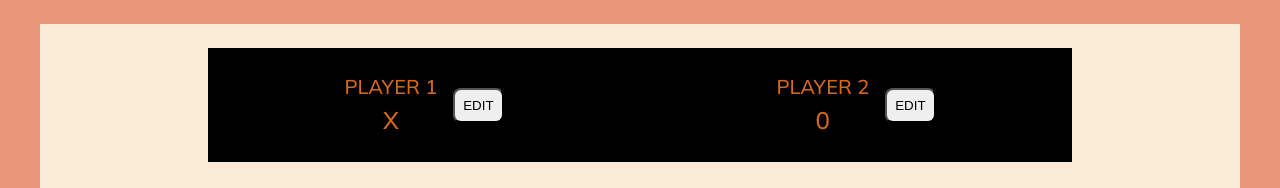
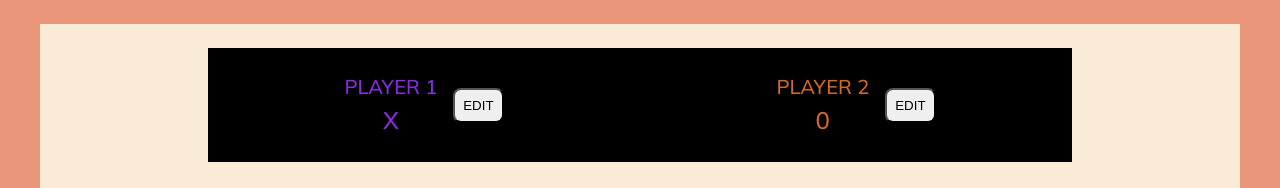
Before and after one commit to PVinaches/TicTacToe_ReactPractice, a React (Vite) app in the folder tic-tac-toe/: page / in a window 1280 px wide. Shown: the top 188 px of the page. Built offline with nearby package versions, Linux system fonts and the light colour scheme.

Commit message:
feat: start game

```diff
--- a/tic-tac-toe/src/App.jsx
+++ b/tic-tac-toe/src/App.jsx
@@ -1,18 +1,25 @@
+import { useState } from 'react';
+import Player from './components/Player';
+import GameBoard from './components/GameBoard'
 import './App.css';
 
-import Player from './components/Player';
-import GameBoard from './components/GameBoard';
+function App() {
 
-function App() {
+  const [activePlayer, setActivePlayer] = useState("X");
+
+  function handlePlayer() {
+    setActivePlayer((currentPlayer) => currentPlayer === "X" ? "O" : "X");
+  }
+
   return <main>
     <div id="game-container">
 
       <div id="players">
-        <Player name ="Player 1" symbol="X" />
-        <Player name ="Player 2" symbol="0" />
+        <Player name ="Player 1" symbol="X" isActive={activePlayer === "X"} />
+        <Player name ="Player 2" symbol="0" isActive={activePlayer === "O"} />
       </div>
 
-      <GameBoard />
+      <GameBoard onHandlePlayer={handlePlayer} currentPlayer={activePlayer} />
 
     </div>
 
--- a/tic-tac-toe/src/components/GameBoard.jsx
+++ b/tic-tac-toe/src/components/GameBoard.jsx
@@ -1,19 +1,21 @@
+import PropTypes from 'prop-types';
 import { useState } from "react";
-
 import './GameBoard.css';
 
 const initialGameBoard = Array(3).fill().map(() => Array(3).fill());
 
-export default function GameBoard() {
+export default function GameBoard({ onHandlePlayer, currentPlayer }) {
 
   const [gameBoard, setGameBoard] = useState(initialGameBoard);
 
   function handleAddSymbol(rowIndex, colIndex) {
     setGameBoard((prevGameBoard) => {
-      const newBoard = [...prevGameBoard];
-      newBoard[rowIndex][colIndex] = 'X';
+      const newBoard = [...prevGameBoard.map(innerArray => [...innerArray])];
+      newBoard[rowIndex][colIndex] = currentPlayer;
       return newBoard;
     });
+
+    onHandlePlayer();
   };
 
   return (
@@ -33,3 +35,8 @@ export default function GameBoard() {
     </ol>
   );
 }
+
+GameBoard.propTypes = {
+  onHandlePlayer: PropTypes.func.isRequired,
+  currentPlayer: PropTypes.string.isRequired
+};
--- a/tic-tac-toe/src/components/Player.css
+++ b/tic-tac-toe/src/components/Player.css
@@ -11,6 +11,11 @@
   flex-direction: column;
   justify-content: space-around;
   text-align: center;
+
+  &.active {
+    color: blueviolet;
+    font-weight: 600;
+  }
 }
 
 .player-name {
--- a/tic-tac-toe/src/components/Player.jsx
+++ b/tic-tac-toe/src/components/Player.jsx
@@ -1,8 +1,8 @@
+import PropTypes from 'prop-types';
 import { useState } from 'react';
 import './Player.css';
-import PropTypes from 'prop-types';
 
-export default function Player({ name, symbol }) {
+export default function Player({ name, symbol, isActive }) {
 
   const [isEditing, setIsEditing] = useState(false);
   const [playerName, setPlayerName] = useState(name);
@@ -22,7 +22,7 @@ export default function Player({ name, symbol }) {
 
   return (
     <div className="player-box">
-      <div className="player">
+      <div className={isActive ? "player active" : "player"} >
         {editablePlayerName}
         <span className="player-symbol">{symbol}</span>
       </div>
@@ -33,5 +33,6 @@ export default function Player({ name, symbol }) {
 
 Player.propTypes = {
   name: PropTypes.string.isRequired,
-  symbol: PropTypes.string.isRequired
+  symbol: PropTypes.string.isRequired,
+  isActive: PropTypes.any
 };
```
